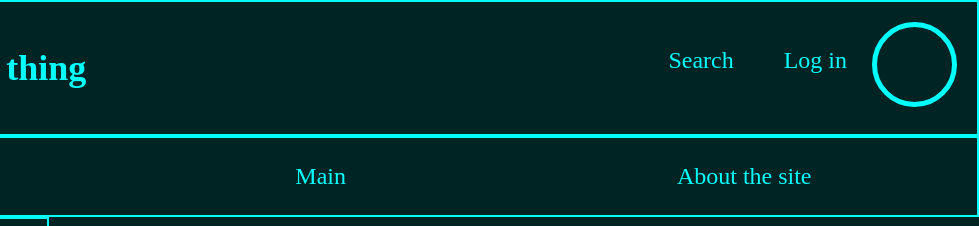
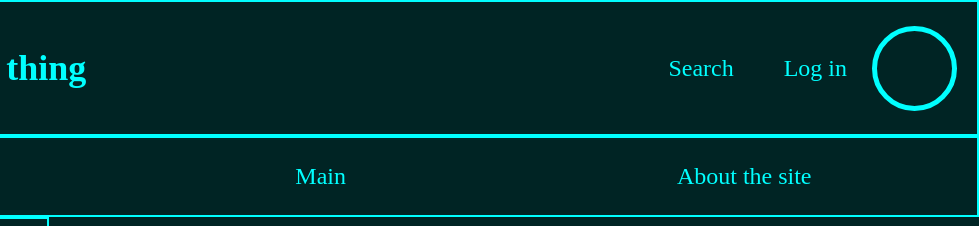
Before and after one commit to idi0cy/TWD-thing, a plain HTML site: page index.html in a window 1280 px wide. Shown: the top 226 px of the page, 301-1280 px from the left. Drawn offline with Linux system fonts and the light colour scheme; a web font is replaced by a local one.

Commit message:
Update style.css

```diff
--- a/style.css
+++ b/style.css
@@ -12,6 +12,11 @@
 body {
     background-color:#002424;
     padding: 0px;
+}
+
+.center {
+    margin-top:auto;
+    margin-bottom:auto;
 }
 
 div {
```
